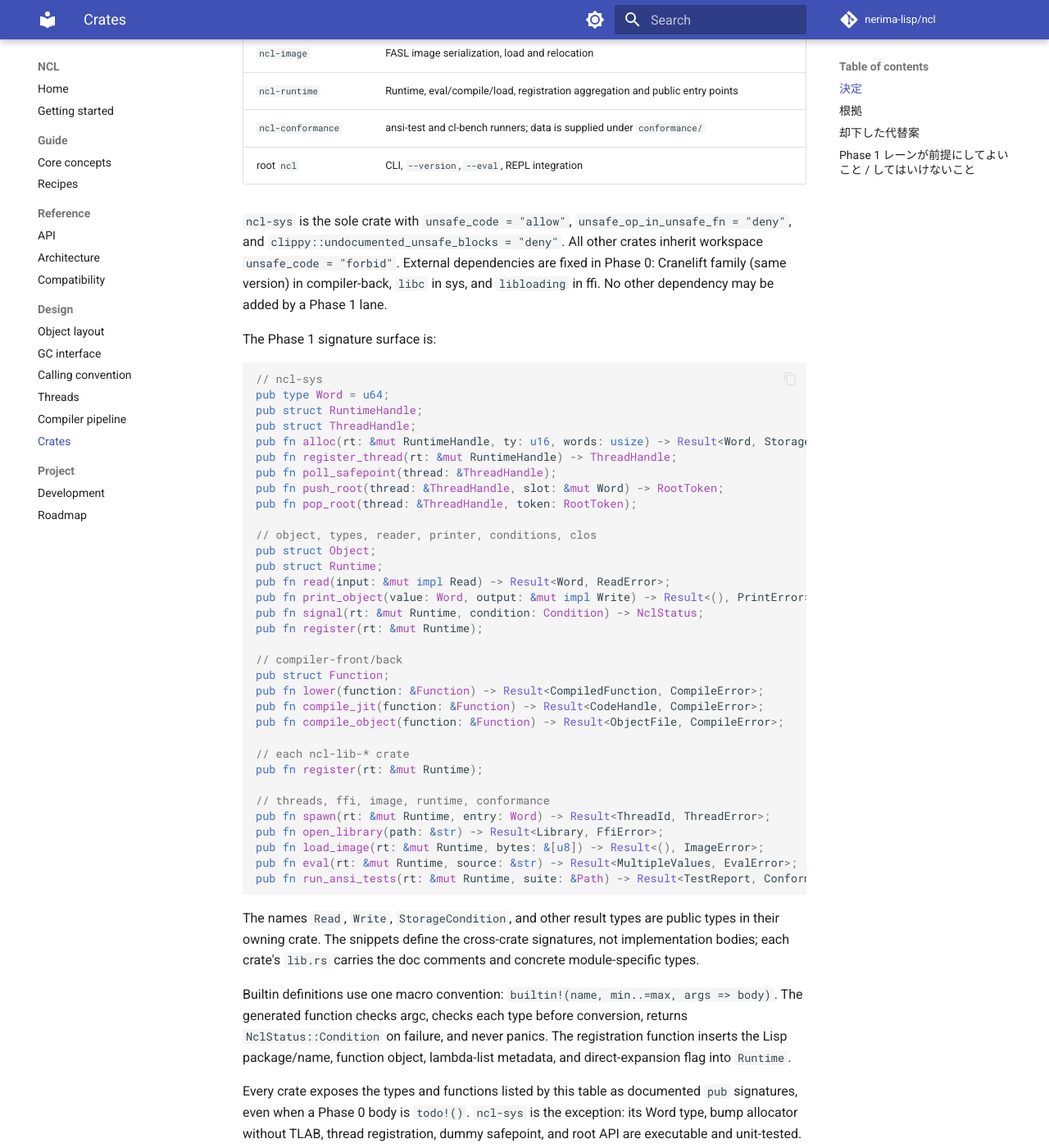
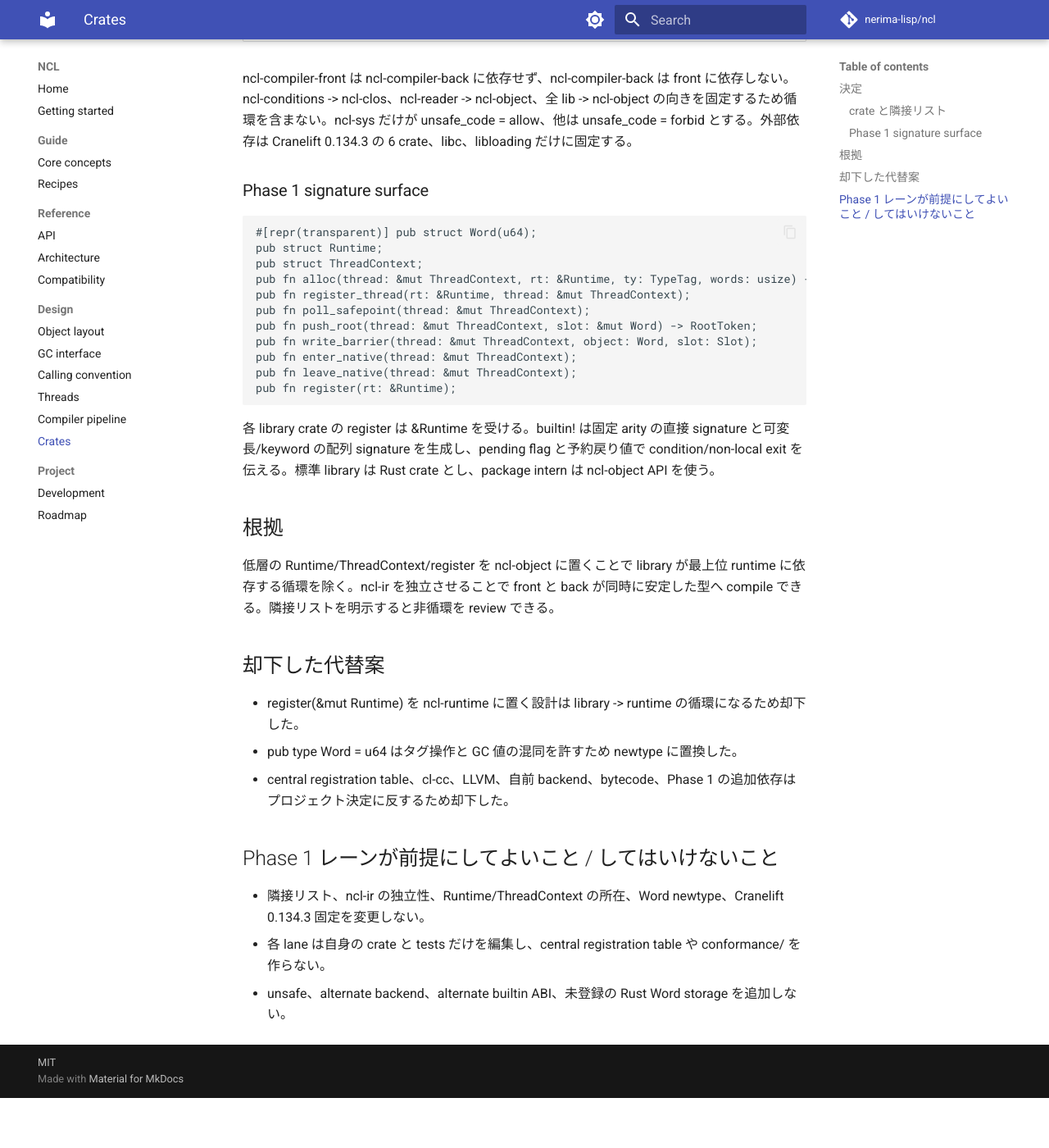
Before and after one commit to nerima-lisp/ncl, an MkDocs documentation site: the page built from docs/src/design/crates.md, in a window 1280 px wide and 1400 px high, scrolled down 1348 px. Shown: the whole window at 82% size. Built offline with MkDocs 1.6.1 and Material for MkDocs 9.7.7, drawn with Linux system fonts in a browser that asks for light colours; comment, search, counter and statistics services are not loaded; after the commit the page ends 2687 px from its top, so only the background shows below that; some of the changed text lies outside the part shown.

Commit message:
docs: revise the Phase 0 design contracts after review

````diff
--- a/docs/src/design/crates.md
+++ b/docs/src/design/crates.md
@@ -2,100 +2,60 @@
 
 ## 決定
 
-新しい workspace は `packages/<name>/` に配置し、crate name は `ncl-<name>` とする。依存は下層から上層への一方向だけで、中央の builtin registration table は置かない。各 library crate は `pub fn register(rt: &mut Runtime)` を公開し、集約は `ncl-runtime/src/registration.rs` の 1 ファイルだけが行う。
+workspace は packages/<name>/ に置き、crate name は ncl-<name> とする。Runtime、ThreadContext、register の型、builtin! は全 library より下の ncl-object に置く。Runtime は package table、function registry、class table、GC settings を共有する Sync 状態とし、ThreadContext は TLAB、binding stack、roots、handlers、safepoint、MV を持つ。ncl-runtime は eval/compile/load と登録集約だけを担う。
 
-| crate | responsibility and public contract |
-| --- | --- |
-| `ncl-sys` | unsafe boundary, `Word`, heap, threads, safepoints, roots, FFI primitives |
-| `ncl-object` | headers, cons, symbol, strings, vectors, arrays, hash tables, numbers, functions and accessors |
-| `ncl-types` | type specifiers, predicates, subtype and type errors |
-| `ncl-reader` | character input and Lisp data reader |
-| `ncl-printer` | object printing and stream-oriented output |
-| `ncl-conditions` | conditions, handlers, restarts, unwind records |
-| `ncl-clos` | classes, slots, generic functions, methods and MOP indirection |
-| `ncl-compiler-front` | macroexpansion, declarations, type propagation, compiler macros and IR |
-| `ncl-compiler-back` | Cranelift lowering, JIT/object modules, stack maps and FASL |
-| `ncl-lib-numbers` | numeric tower and numeric builtins |
-| `ncl-lib-sequences` | sequence traversal and sequence builtins |
-| `ncl-lib-strings` | string and character builtins |
-| `ncl-lib-hash-arrays` | arrays and hash-table builtins |
-| `ncl-lib-streams` | stream objects and I/O builtins |
-| `ncl-lib-pathnames` | pathname and file-name builtins |
-| `ncl-lib-format` | FORMAT parser and renderer |
-| `ncl-lib-loop` | LOOP parser and expander |
-| `ncl-lib-packages` | package and symbol namespace builtins |
-| `ncl-lib-macros` | standard macro definitions and compiler-macro registrations |
-| `ncl-threads` | OS-thread Lisp API, locks, waits, deadlines and interrupts |
-| `ncl-ffi` | dynamic library loading and alien calls |
-| `ncl-image` | FASL image serialization, load and relocation |
-| `ncl-runtime` | Runtime, eval/compile/load, registration aggregation and public entry points |
-| `ncl-conformance` | ansi-test and cl-bench runners; data is supplied under `conformance/` |
-| root `ncl` | CLI, `--version`, `--eval`, REPL integration |
+### crate と隣接リスト
 
-`ncl-sys` is the sole crate with `unsafe_code = "allow"`, `unsafe_op_in_unsafe_fn = "deny"`, and `clippy::undocumented_unsafe_blocks = "deny"`. All other crates inherit workspace `unsafe_code = "forbid"`. External dependencies are fixed in Phase 0: Cranelift family (same version) in compiler-back, `libc` in sys, and `libloading` in ffi. No other dependency may be added by a Phase 1 lane.
+| crate | responsibility | dependencies |
+| --- | --- | --- |
+| ncl-sys | unsafe boundary、OS/FFI primitives | libc |
+| ncl-object | Word、heap、GC interface、Runtime、ThreadContext、object、package/intern、builtin ABI | ncl-sys |
+| ncl-ir | compiler IR data types only | ncl-sys |
+| ncl-types | type specifier/predicate/error | ncl-object |
+| ncl-reader | reader | ncl-object |
+| ncl-printer | printer | ncl-object |
+| ncl-conditions | conditions、handlers、restarts | ncl-object |
+| ncl-clos | classes、slots、generic functions、MOP | ncl-object、ncl-types、ncl-conditions |
+| ncl-compiler-front | macroexpand、declarations、compiler macros、front lowering | ncl-object、ncl-types、ncl-reader、ncl-conditions、ncl-ir |
+| ncl-compiler-back | Cranelift lowering、JIT/object、stack maps、FASL | ncl-object、ncl-ir、cranelift-codegen、cranelift-frontend、cranelift-module、cranelift-jit、cranelift-object、cranelift-native |
+| ncl-lib-* | standard-library builtins | ncl-object および各機能の下層 crate |
+| ncl-threads | OS-thread Lisp API | ncl-object、ncl-conditions、ncl-sys |
+| ncl-ffi | dynamic loading/alien calls | ncl-object、ncl-conditions、libloading |
+| ncl-image | FASL image load/relocation | ncl-object、ncl-compiler-back |
+| ncl-runtime | eval/compile/load、registration aggregation | library crates、ncl-compiler-front、ncl-compiler-back、ncl-image |
+| ncl-conformance | ansi-test/cl-bench runners | ncl-runtime |
+| root ncl | CLI/REPL | ncl-runtime |
 
-The Phase 1 signature surface is:
+ncl-compiler-front は ncl-compiler-back に依存せず、ncl-compiler-back は front に依存しない。ncl-conditions -> ncl-clos、ncl-reader -> ncl-object、全 lib -> ncl-object の向きを固定するため循環を含まない。ncl-sys だけが unsafe_code = allow、他は unsafe_code = forbid とする。外部依存は Cranelift 0.134.3 の 6 crate、libc、libloading だけに固定する。
 
-```rust
-// ncl-sys
-pub type Word = u64;
-pub struct RuntimeHandle;
-pub struct ThreadHandle;
-pub fn alloc(rt: &mut RuntimeHandle, ty: u16, words: usize) -> Result<Word, StorageCondition>;
-pub fn register_thread(rt: &mut RuntimeHandle) -> ThreadHandle;
-pub fn poll_safepoint(thread: &ThreadHandle);
-pub fn push_root(thread: &ThreadHandle, slot: &mut Word) -> RootToken;
-pub fn pop_root(thread: &ThreadHandle, token: RootToken);
+### Phase 1 signature surface
 
-// object, types, reader, printer, conditions, clos
-pub struct Object;
-pub struct Runtime;
-pub fn read(input: &mut impl Read) -> Result<Word, ReadError>;
-pub fn print_object(value: Word, output: &mut impl Write) -> Result<(), PrintError>;
-pub fn signal(rt: &mut Runtime, condition: Condition) -> NclStatus;
-pub fn register(rt: &mut Runtime);
+    #[repr(transparent)] pub struct Word(u64);
+    pub struct Runtime;
+    pub struct ThreadContext;
+    pub fn alloc(thread: &mut ThreadContext, rt: &Runtime, ty: TypeTag, words: usize) -> Result<Word, StorageCondition>;
+    pub fn register_thread(rt: &Runtime, thread: &mut ThreadContext);
+    pub fn poll_safepoint(thread: &mut ThreadContext);
+    pub fn push_root(thread: &mut ThreadContext, slot: &mut Word) -> RootToken;
+    pub fn write_barrier(thread: &mut ThreadContext, object: Word, slot: Slot);
+    pub fn enter_native(thread: &mut ThreadContext);
+    pub fn leave_native(thread: &mut ThreadContext);
+    pub fn register(rt: &Runtime);
 
-// compiler-front/back
-pub struct Function;
-pub fn lower(function: &Function) -> Result<CompiledFunction, CompileError>;
-pub fn compile_jit(function: &Function) -> Result<CodeHandle, CompileError>;
-pub fn compile_object(function: &Function) -> Result<ObjectFile, CompileError>;
-
-// each ncl-lib-* crate
-pub fn register(rt: &mut Runtime);
-
-// threads, ffi, image, runtime, conformance
-pub fn spawn(rt: &mut Runtime, entry: Word) -> Result<ThreadId, ThreadError>;
-pub fn open_library(path: &str) -> Result<Library, FfiError>;
-pub fn load_image(rt: &mut Runtime, bytes: &[u8]) -> Result<(), ImageError>;
-pub fn eval(rt: &mut Runtime, source: &str) -> Result<MultipleValues, EvalError>;
-pub fn run_ansi_tests(rt: &mut Runtime, suite: &Path) -> Result<TestReport, ConformanceError>;
-```
-
-The names `Read`, `Write`, `StorageCondition`, and other result types are public types in their owning crate. The snippets define the cross-crate signatures, not implementation bodies; each crate's `lib.rs` carries the doc comments and concrete module-specific types.
-
-Builtin definitions use one macro convention: `builtin!(name, min..=max, args => body)`. The generated function checks argc, checks each type before conversion, returns `NclStatus::Condition` on failure, and never panics. The registration function inserts the Lisp package/name, function object, lambda-list metadata, and direct-expansion flag into `Runtime`.
-
-Every crate exposes the types and functions listed by this table as documented `pub` signatures, even when a Phase 0 body is `todo!()`. `ncl-sys` is the exception: its Word type, bump allocator without TLAB, thread registration, dummy safepoint, and root API are executable and unit-tested.
+各 library crate の register は &Runtime を受ける。builtin! は固定 arity の直接 signature と可変長/keyword の配列 signature を生成し、pending flag と予約戻り値で condition/non-local exit を伝える。標準 library は Rust crate とし、package intern は ncl-object API を使う。
 
 ## 根拠
 
-The layering lets 24 parallel lanes compile against stable signatures while only one runtime file changes for aggregation. Registration ownership in each library avoids a shared global edit point. Keeping unsafe in ncl-sys makes audits and platform-specific MAP_JIT/W^X, signals, and raw calls explicit.
-
-The dependency policy is applied to the explicitly required Cranelift, libc, and libloading layers: a dependency is accepted only when a dependency-free implementation would exceed 200 lines, an equivalent is available through nixpkgs, it does not claim dependency-free operation, and it belongs at layer L2 or above. `libc` and `libloading` remain the platform boundary exceptions required by the contract.
+低層の Runtime/ThreadContext/register を ncl-object に置くことで library が最上位 runtime に依存する循環を除く。ncl-ir を独立させることで front と back が同時に安定した型へ compile できる。隣接リストを明示すると非循環を review できる。
 
 ## 却下した代替案
 
-- A central registration table was rejected because parallel library lanes would edit one file.
-- A `cl-cc` base was rejected; the NCL Rust core is authoritative.
-- LLVM, a custom backend, and bytecode were rejected in favor of Cranelift.
-- Lisp-written standard libraries were rejected; all standard-library crates are Rust.
-- Adding dependencies opportunistically in Phase 1 was rejected to keep the workspace contract reproducible.
+- register(&mut Runtime) を ncl-runtime に置く設計は library -> runtime の循環になるため却下した。
+- pub type Word = u64 はタグ操作と GC 値の混同を許すため newtype に置換した。
+- central registration table、cl-cc、LLVM、自前 backend、bytecode、Phase 1 の追加依存はプロジェクト決定に反するため却下した。
 
 ## Phase 1 レーンが前提にしてよいこと / してはいけないこと
 
-- Package paths, crate names, dependency direction, registration signature, and builtin macro behavior are stable.
-- A lane may implement only its listed crate and its own tests, without editing runtime aggregation or another lane's public API.
-- A lane may not add a dependency, unsafe block, alternate registration mechanism, or alternate backend.
-- `conformance/` is data owned by another stream and must not be modified.
-- Public signatures require doc comments and must compile under workspace lints.
+- 隣接リスト、ncl-ir の独立性、Runtime/ThreadContext の所在、Word newtype、Cranelift 0.134.3 固定を変更しない。
+- 各 lane は自身の crate と tests だけを編集し、central registration table や conformance/ を作らない。
+- unsafe、alternate backend、alternate builtin ABI、未登録の Rust Word storage を追加しない。
````
Also changed, not shown: docs/src/design/calling-convention.md (+14 -29 lines), docs/src/design/compiler-pipeline.md (+12 -17 lines), docs/src/design/gc-interface.md (+25 -30 lines), docs/src/design/object-layout.md (+22 -45 lines), docs/src/design/threads.md (+12 -12 lines).
